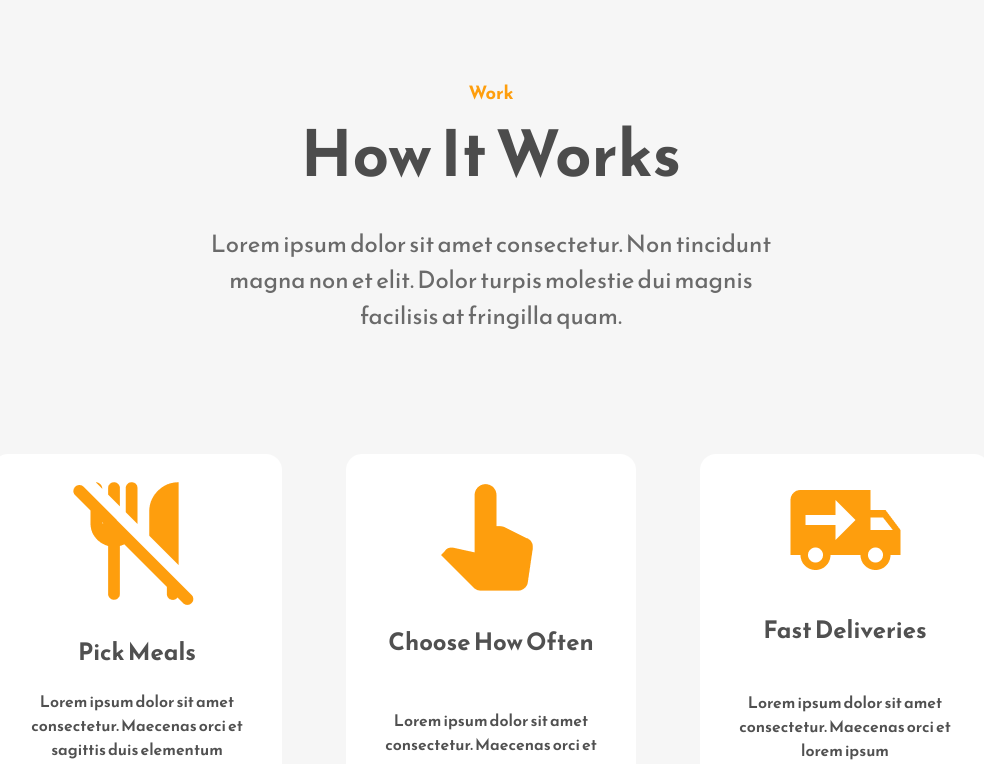
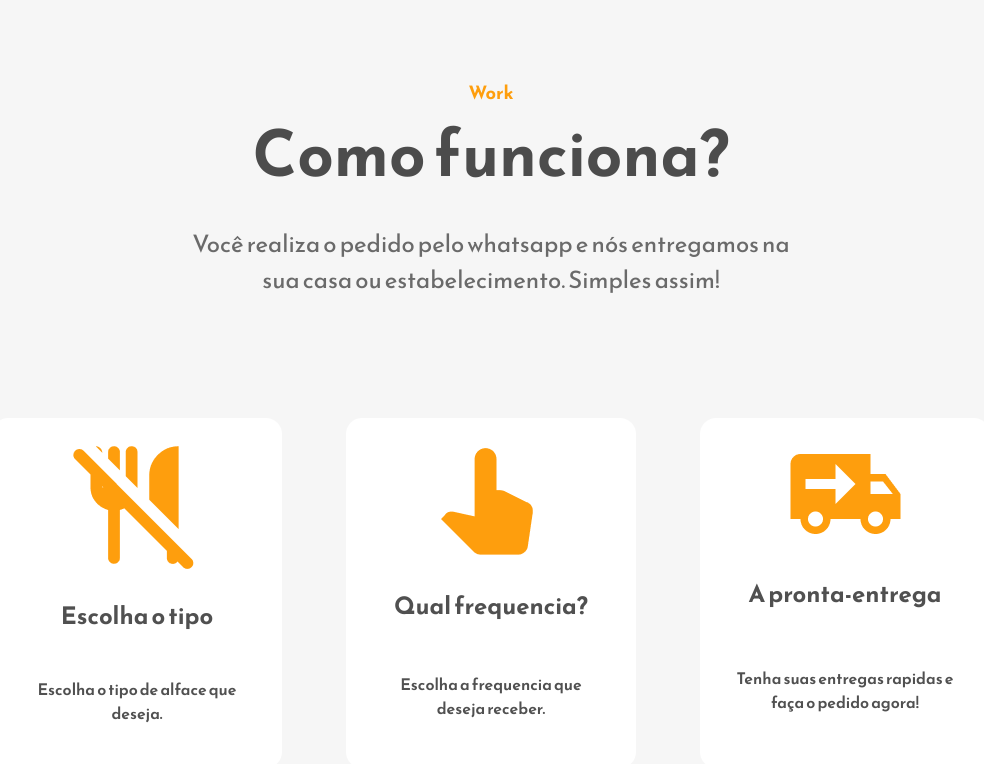
Before and after one commit to Fulozz/naturalmentebom-landingpage, a React (Create React App) app: page / in a window 1280 px wide. Shown: the part 1688-2452 px from the top of the page, without its empty margins (149-1133 px from the left). Built offline with nearby package versions, Linux system fonts and the light colour scheme.

Commit message:
Update page title and translate work section

```diff
--- a/public/index.html
+++ b/public/index.html
@@ -17,7 +17,7 @@
     />
     <link rel="apple-touch-icon" href="%PUBLIC_URL%/logo192.png" />
     <link rel="manifest" href="%PUBLIC_URL%/manifest.json" />
-    <title>Restaurant Landing Page</title>
+    <title>Naturalmente bom</title>
   </head>
   <body>
     <noscript>You need to enable JavaScript to run this app.</noscript>
--- a/src/App.js
+++ b/src/App.js
@@ -2,7 +2,7 @@ import "./App.css";
 import Home from "./Components/Home";
 import About from "./Components/About";
 import Work from "./Components/Work";
-import Testimonial from "./Components/Testimonial";
+// import Testimonial from "./Components/Testimonial";
 import Contact from "./Components/Contact";
 import Footer from "./Components/Footer";
 
@@ -12,7 +12,7 @@ function App() {
       <Home />
       <About />
       <Work />
-      <Testimonial />
+      {/* <Testimonial /> */}
       <Contact />
       <Footer />
     </div>
--- a/src/Components/Work.js
+++ b/src/Components/Work.js
@@ -7,28 +7,28 @@ const Work = () => {
   const workInfoData = [
     {
       image: PickMeals,
-      title: "Pick Meals",
-      text: "Lorem ipsum dolor sit amet consectetur. Maecenas orci et sagittis duis elementum interdum facilisi bibendum.",
+      title: "Escolha o tipo",
+      text: "Escolha o tipo de alface que deseja.",
     },
     {
       image: ChooseMeals,
-      title: "Choose How Often",
-      text: "Lorem ipsum dolor sit amet consectetur. Maecenas orci et ",
+      title: "Qual frequencia?",
+      text: "Escolha a frequencia que deseja receber.",
     },
     {
       image: DeliveryMeals,
-      title: "Fast Deliveries",
-      text: "Lorem ipsum dolor sit amet consectetur. Maecenas orci et lorem ipsum",
+      title: "A pronta-entrega",
+      text: "Tenha suas entregas rapidas e faça o pedido agora!",
     },
   ];
   return (
     <div className="work-section-wrapper">
       <div className="work-section-top">
         <p className="primary-subheading">Work</p>
-        <h1 className="primary-heading">How It Works</h1>
+        <h1 className="primary-heading">Como funciona?</h1>
         <p className="primary-text">
-          Lorem ipsum dolor sit amet consectetur. Non tincidunt magna non et
-          elit. Dolor turpis molestie dui magnis facilisis at fringilla quam.
+          Você realiza o pedido pelo whatsapp e nós entregamos na sua casa ou
+          estabelecimento. Simples assim!
         </p>
       </div>
       <div className="work-section-bottom">
```
